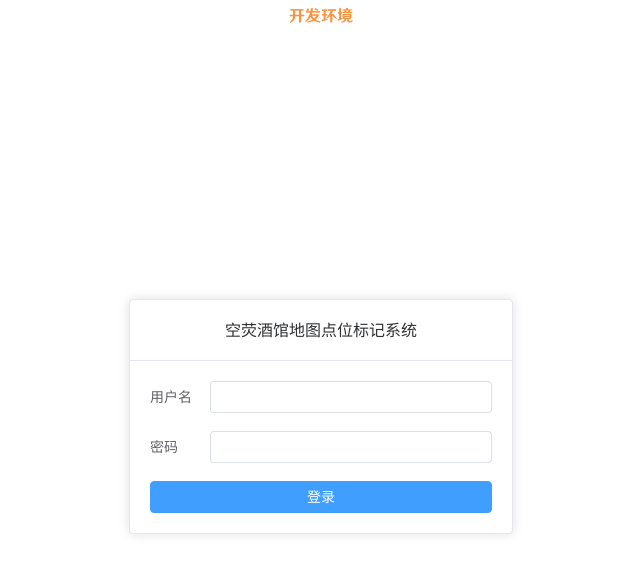
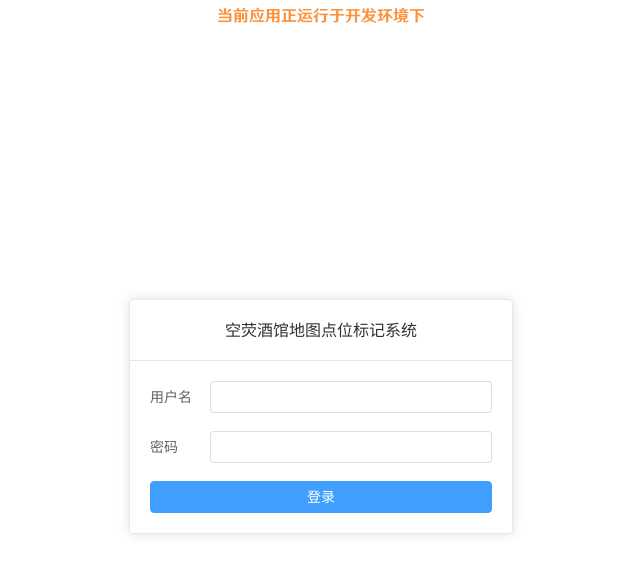
Before and after one commit to kongying-tavern/map_register_v3, a Vue app: page /login in a window 1280 px wide. Shown: the top 574 px of the page, without its empty margins (319-959 px from the left). Built offline with nearby package versions, Linux system fonts and the light colour scheme.

Commit message:
fix: 文案修改

```diff
--- a/src/App.vue
+++ b/src/App.vue
@@ -22,7 +22,7 @@ const isMapPage = computed(() => route.path === '/map')
         color: isMapPage ? '#4A4F50' : undefined,
       }"
     >
-      开发环境
+      当前应用正运行于开发环境下
     </div>
 
     <router-view v-slot="{ Component }">
```
